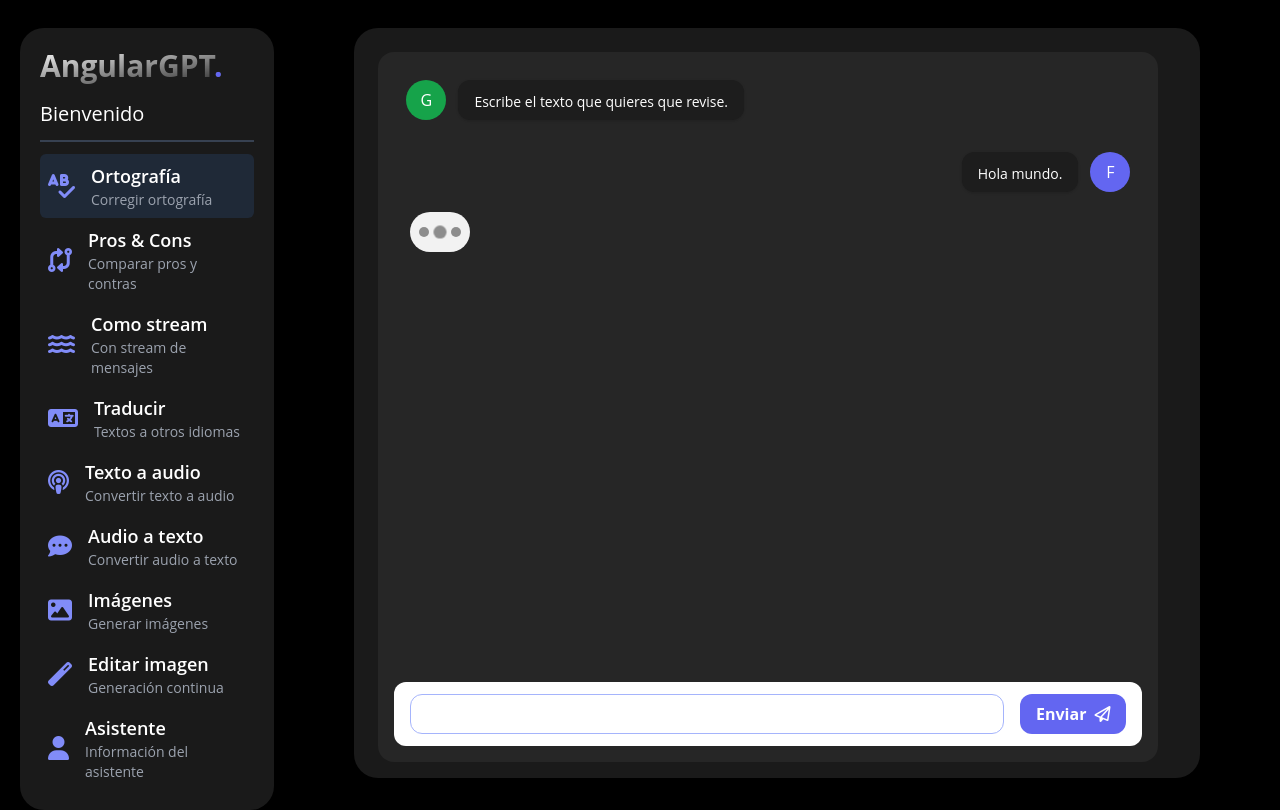
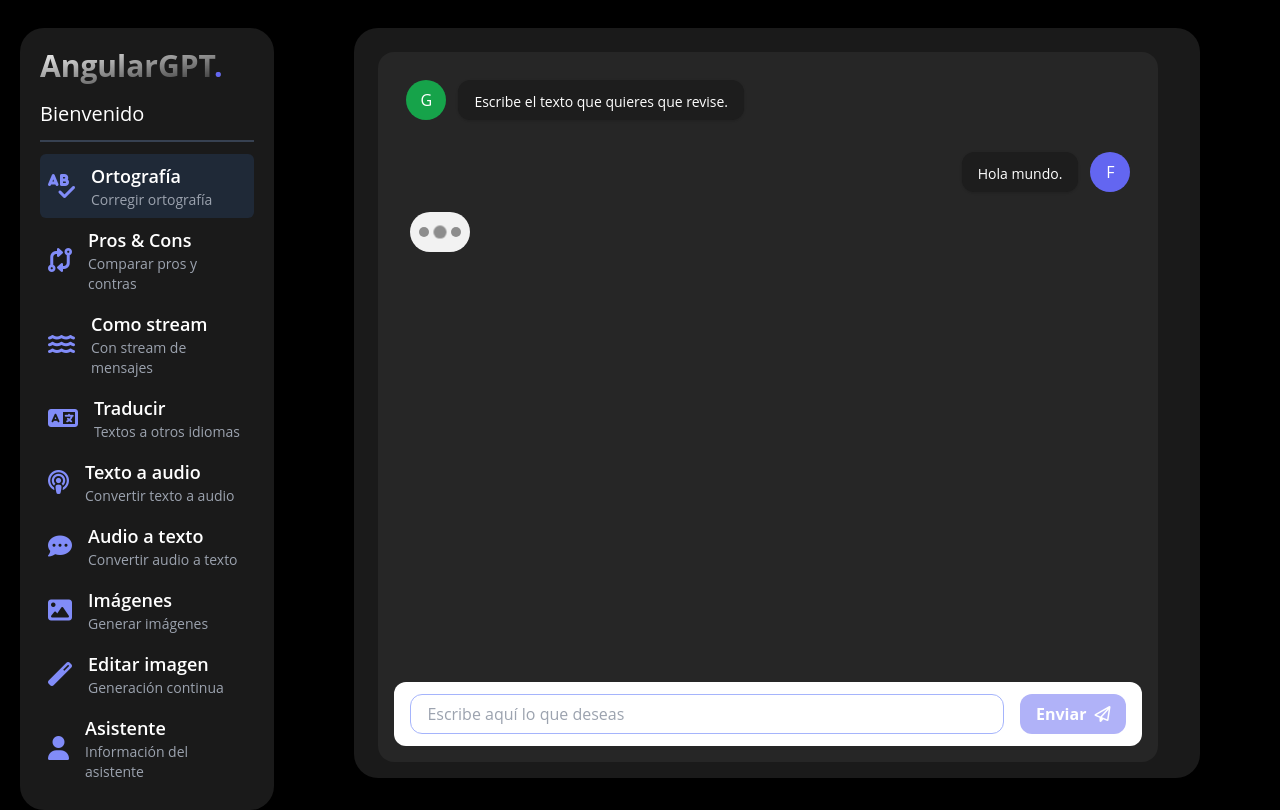
Before and after one commit to Brigitte9219/FE_AngularGpt, an Angular app: page /orthography in a window 1280 px wide. Built offline with nearby package versions, Linux system fonts and the light colour scheme.

Commit message:
Comunicación entre componentes

```diff
--- a/src/app/presentation/components/text-boxes/textMessageBox/textMessageBox.component.html
+++ b/src/app/presentation/components/text-boxes/textMessageBox/textMessageBox.component.html
@@ -12,12 +12,17 @@
         class="flex w-full border rounded-xl text-gray-800 focus:outline-none focus:border-indigo-300 pl-4 h-10"
         [placeholder]="placeholder"
         formControlName="prompt"
+        [autocomplete]="disableCorrections ? 'on' : 'off' "
+        [spellcheck]="disableCorrections ? 'on' : 'off' "
       >
     </div>
   </div>
 
   <div class="ml-4">
-    <button class="btn-primary" type="submit">
+    <button
+    class="btn-primary"
+    type="submit"
+    [disabled]="form.invalid">
       <span class="mr-2">Enviar</span>
       <i class="fa-regular fa-paper-plane"></i>
     </button>
--- a/src/app/presentation/pages/orthographyPage/orthographyPage.component.html
+++ b/src/app/presentation/pages/orthographyPage/orthographyPage.component.html
@@ -16,5 +16,8 @@
     </div>
   </div>
   <!-- MessageBox -->
-   <app-text-message-box/>
+   <app-text-message-box
+   placeholder="Escribe aquí lo que deseas"
+   (onMessage)="handleMessage($event)"
+   />
 </div>
--- a/src/app/presentation/pages/orthographyPage/orthographyPage.component.ts
+++ b/src/app/presentation/pages/orthographyPage/orthographyPage.component.ts
@@ -16,4 +16,10 @@ import { MyMessageComponent, TextMessageBoxComponent, TypingLoaderComponent } fr
   templateUrl: './orthographyPage.component.html',
   changeDetection: ChangeDetectionStrategy.OnPush,
 })
-export default class OrthographyPageComponent { }
+export default class OrthographyPageComponent {
+
+  handleMessage(prompt: string){
+    console.log(prompt);
+  }
+
+ }
```
